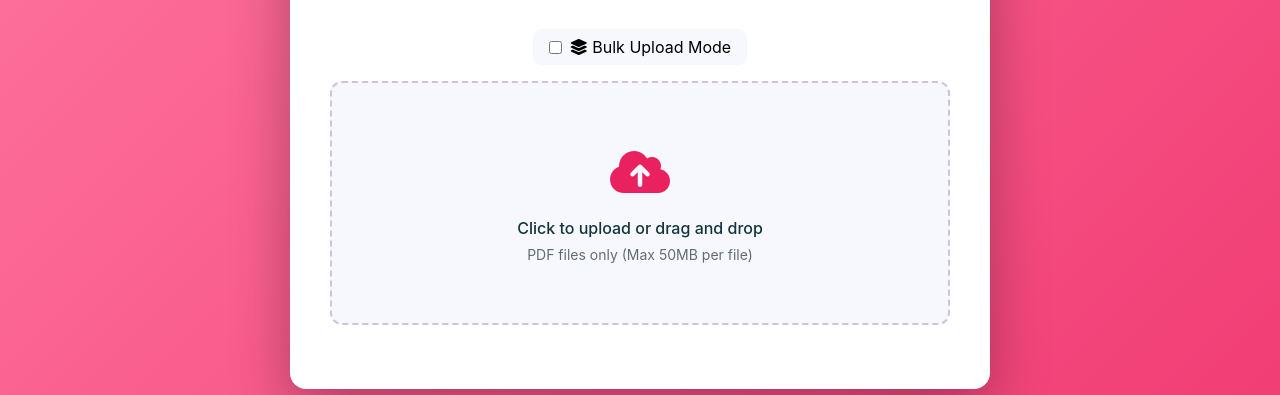
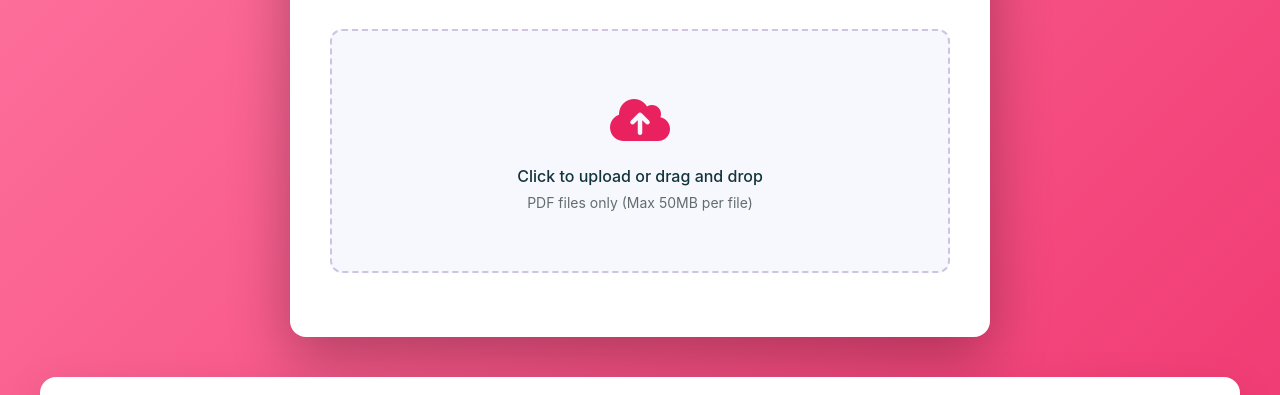
Before and after one commit to trycraftfolio/pdf-compressor, a plain HTML site: page index.html in a window 1280 px wide. Shown: the part 273-668 px from the top of the page. Drawn offline with nearby package versions, Linux system fonts and the light colour scheme.

Commit message:
Update index.html

```diff
--- a/index.html
+++ b/index.html
@@ -80,20 +80,11 @@
 <p class="subtitle">Experience next-gen smart compression — powered by AI for optimal quality and smallest file size.</p>
 
             </div>
-
-            <div class="bulk-mode-toggle">
-                <label class="bulk-checkbox">
-                    <input type="checkbox" id="bulkMode">
-                    <span><i class="fas fa-layer-group"></i> Bulk Upload Mode</span>
-                </label>
-            </div>
-
-
-            <div class="upload-area" id="uploadArea">
+ <div class="upload-area" id="uploadArea">
                 <div class="upload-icon"><i class="fas fa-cloud-upload-alt"></i></div>
                 <div class="upload-text">Click to upload or drag and drop</div>
                 <div class="upload-hint">PDF files only (Max 50MB per file)</div>
-                <input type="file" id="fileInput" class="file-input" accept=".pdf">
+                <input type="file" id="fileInput" class="file-input" accept=".pdf" multiple>
             </div>
 
             <div class="file-list" id="fileList"></div>
```
